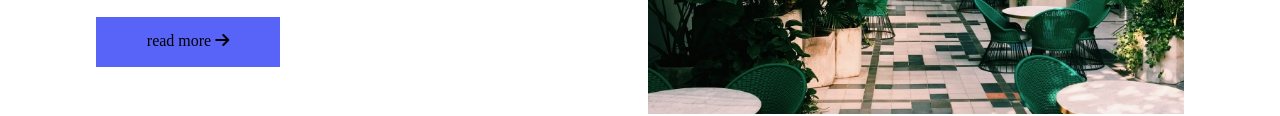
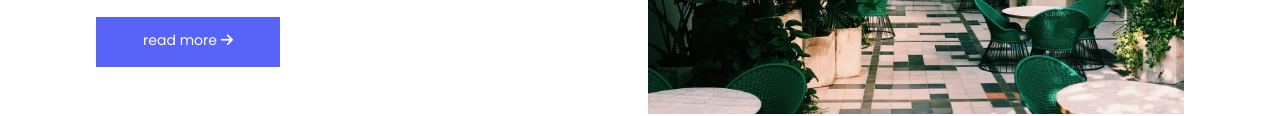
Before and after one commit to ekaterine-nanobashvili/homework-5, a plain HTML site: page index.html in a window 1280 px wide. Shown: the part 761-877 px from the top of the page. Drawn offline with Linux system fonts and the light colour scheme.

Commit message:
button text adjusted

```diff
--- a/css/style.css
+++ b/css/style.css
@@ -157,4 +157,8 @@
 .first-section-button p {
     text-align: center;
     padding-top: 15px;
+    font-family: Poppins, sans-serif;
+    color: #FFFFFF;
+    font-size: 14px;
+    line-height: 19px;
 }
```
